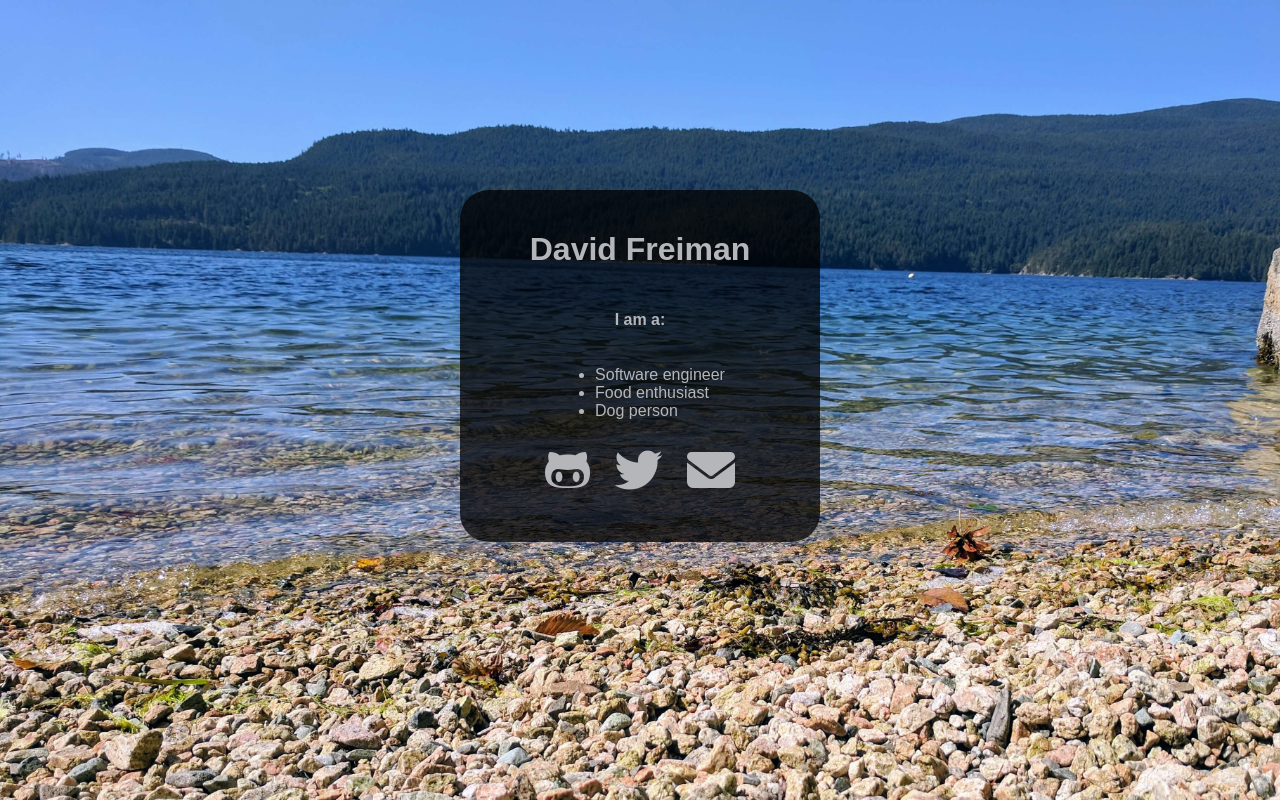
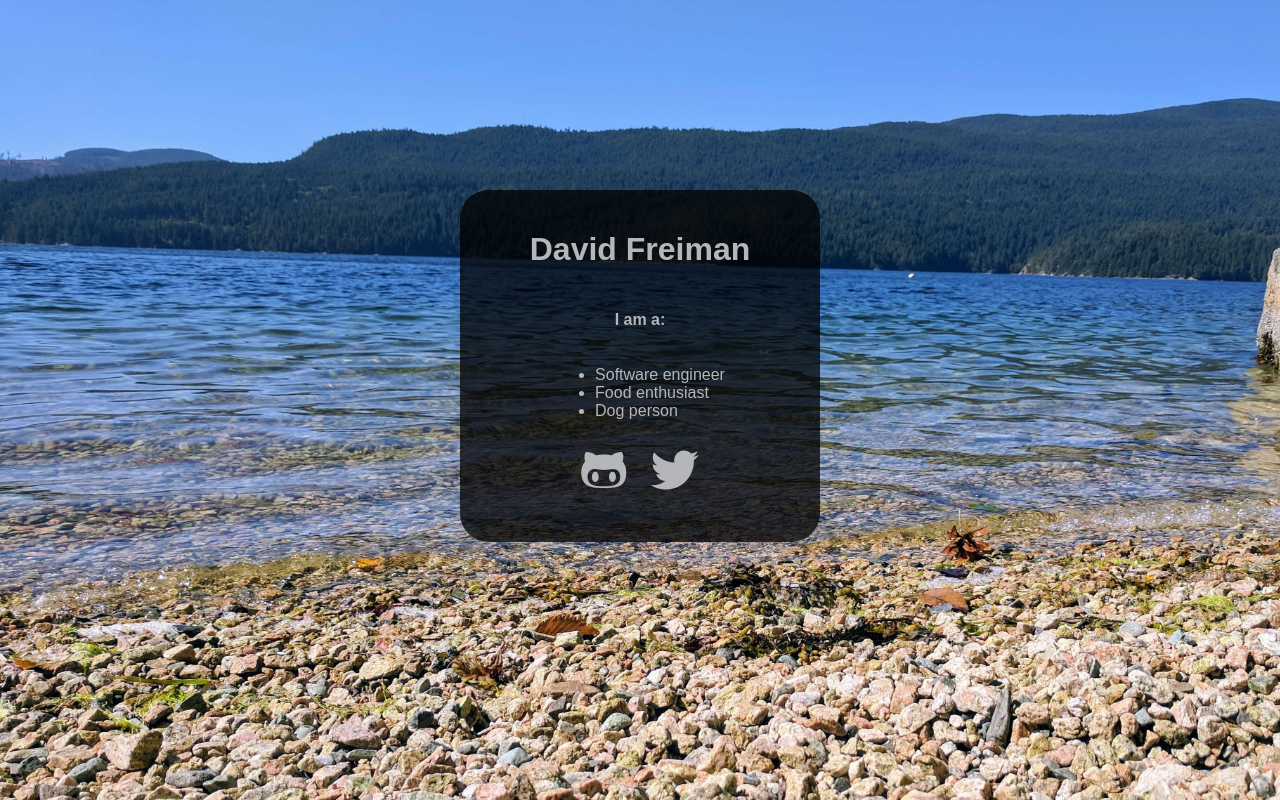
Before and after one commit to davefreiman/davidfreiman.ca, a plain HTML site: page index.html in a window 1280 px wide. Drawn offline with Linux system fonts and the light colour scheme.

Commit message:
dont put your email online

```diff
--- a/index.html
+++ b/index.html
@@ -33,8 +33,6 @@
 </a>
       <a href="http://twitter.com/davefreiman" target="_blank"><i class="fa fa-twitter fa-3x" aria-hidden="true"></i>
 </a>
-      <a href="mailto:dave@freiman.co?subject=Your%20Website%20Is%20BEAUTIFL" target="_blank"><i class="fa fa-envelope fa-3x" aria-hidden="true"></i>
-</a>
     </div>
   	<marquee>I'm <em>still</em> not above a marquee tag</marquee>
   </div>
```
